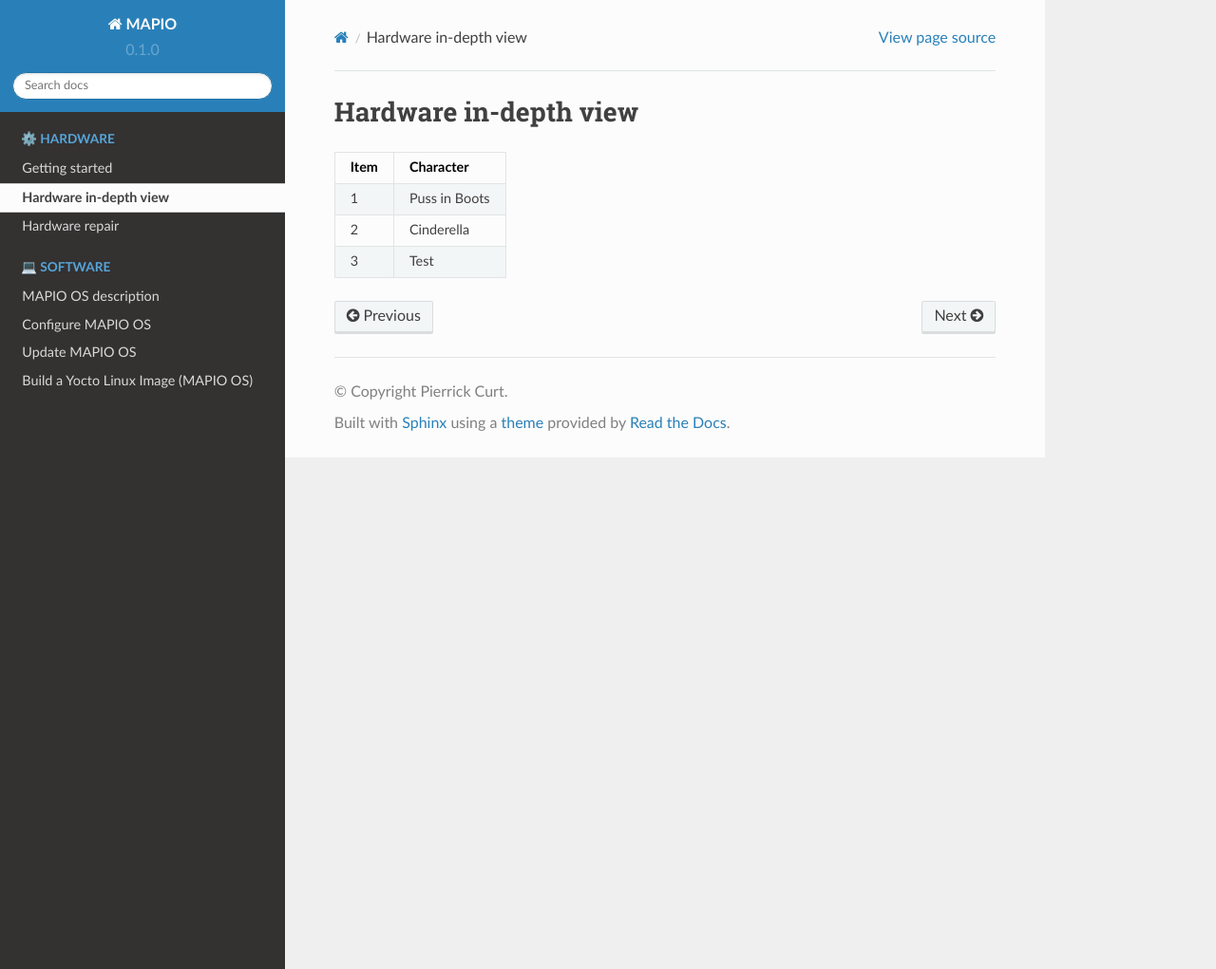
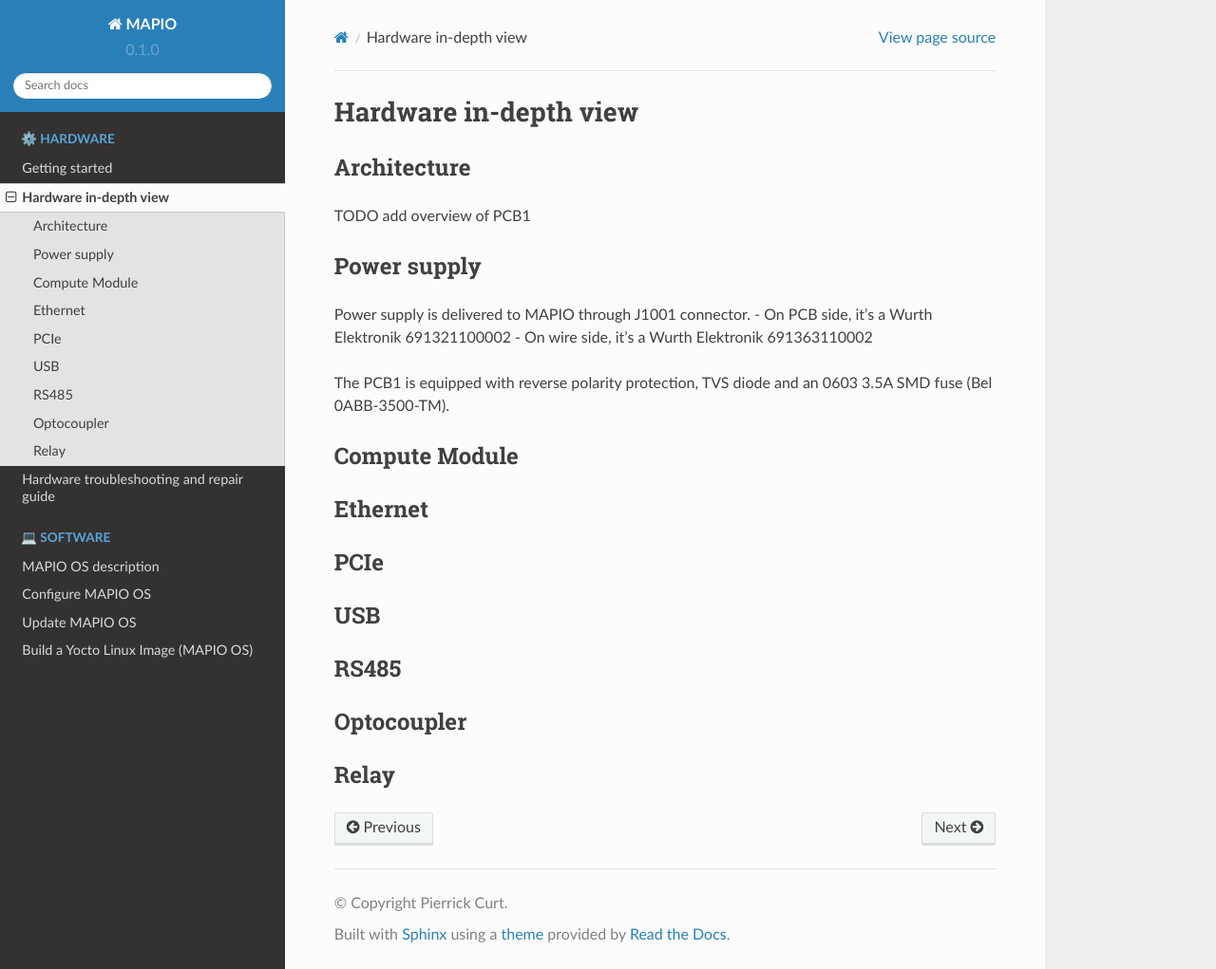
Before and after one commit to pcurt/mapio-docs, a Sphinx documentation site: the page built from docs/source/hw-full-description.rst, in a window 1280 px wide and 1021 px high. Shown: the whole window at 95% size. Built offline with Sphinx 7.4.7 and the Read the Docs theme 2.0.0, drawn with Linux system fonts in a browser that asks for light colours.

```diff
--- a/docs/source/hw-full-description.rst
+++ b/docs/source/hw-full-description.rst
@@ -1,12 +1,39 @@
 Hardware in-depth view
-================
+========================
 
-+------+---------------+
-| Item | Character     |
-+======+===============+
-| 1    | Puss in Boots |
-+------+---------------+
-| 2    | Cinderella    |
-+------+---------------+
-| 3    | Test          |
-+------+---------------+
+Architecture
+-----------------------------
+
+TODO add overview of PCB1
+
+Power supply
+-----------------------------
+
+Power supply is delivered to MAPIO through J1001 connector.
+- On PCB side, it's a Wurth Elektronik 691321100002
+- On wire side, it's a Wurth Elektronik 691363110002
+
+The PCB1 is equipped with reverse polarity protection, TVS diode and an 0603 3.5A SMD fuse (Bel 0ABB-3500-TM).
+
+Compute Module
+-----------------------------
+
+
+
+Ethernet
+-----------------------------
+
+PCIe
+-----------------------------
+
+USB
+-----------------------------
+
+RS485
+-----------------------------
+
+Optocoupler
+-----------------------------
+
+Relay
+-----------------------------
```
Also changed, not shown: docs/source/hw-getting-started.rst (+5 -2 lines), docs/source/hw-repair.rst (+38 -2 lines).
